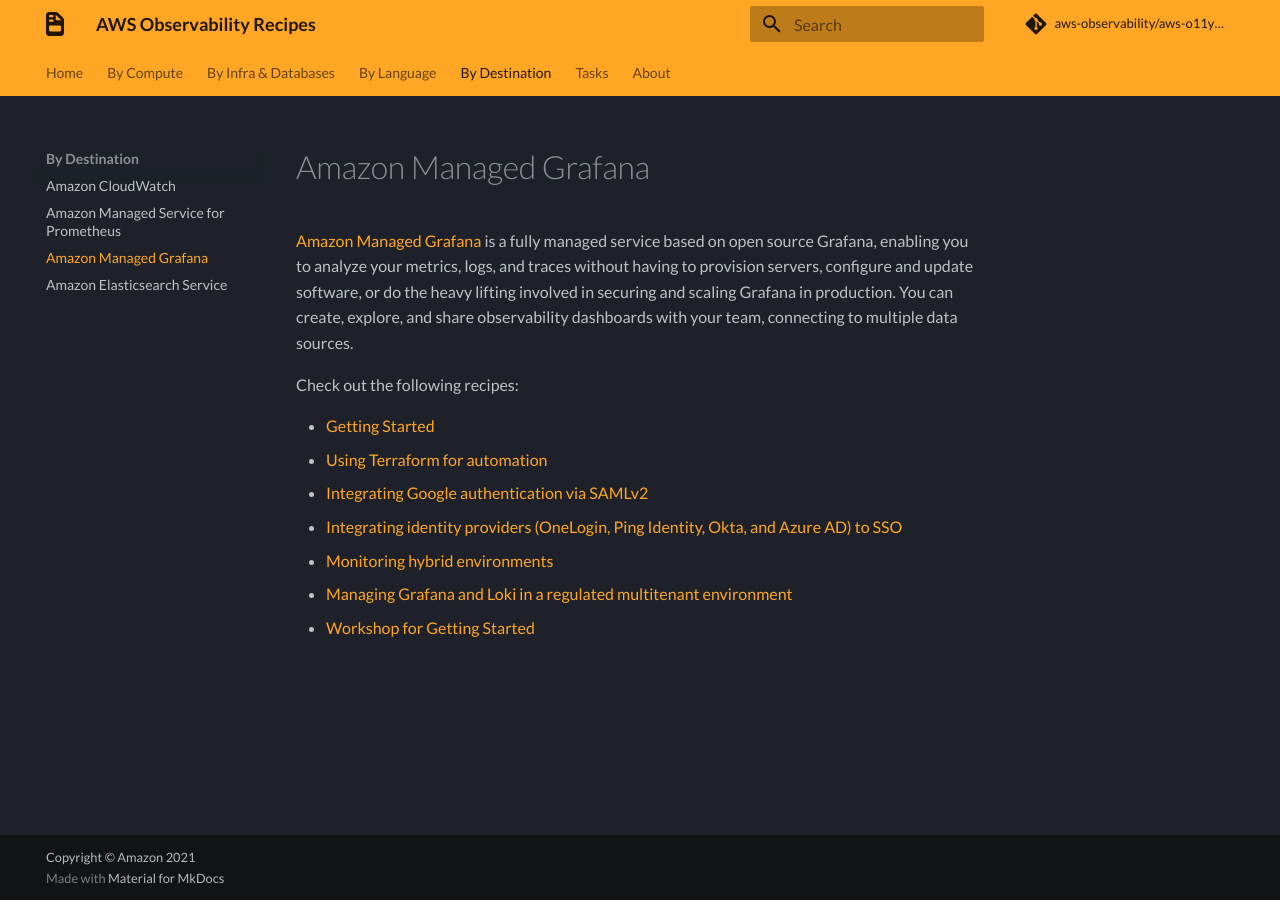
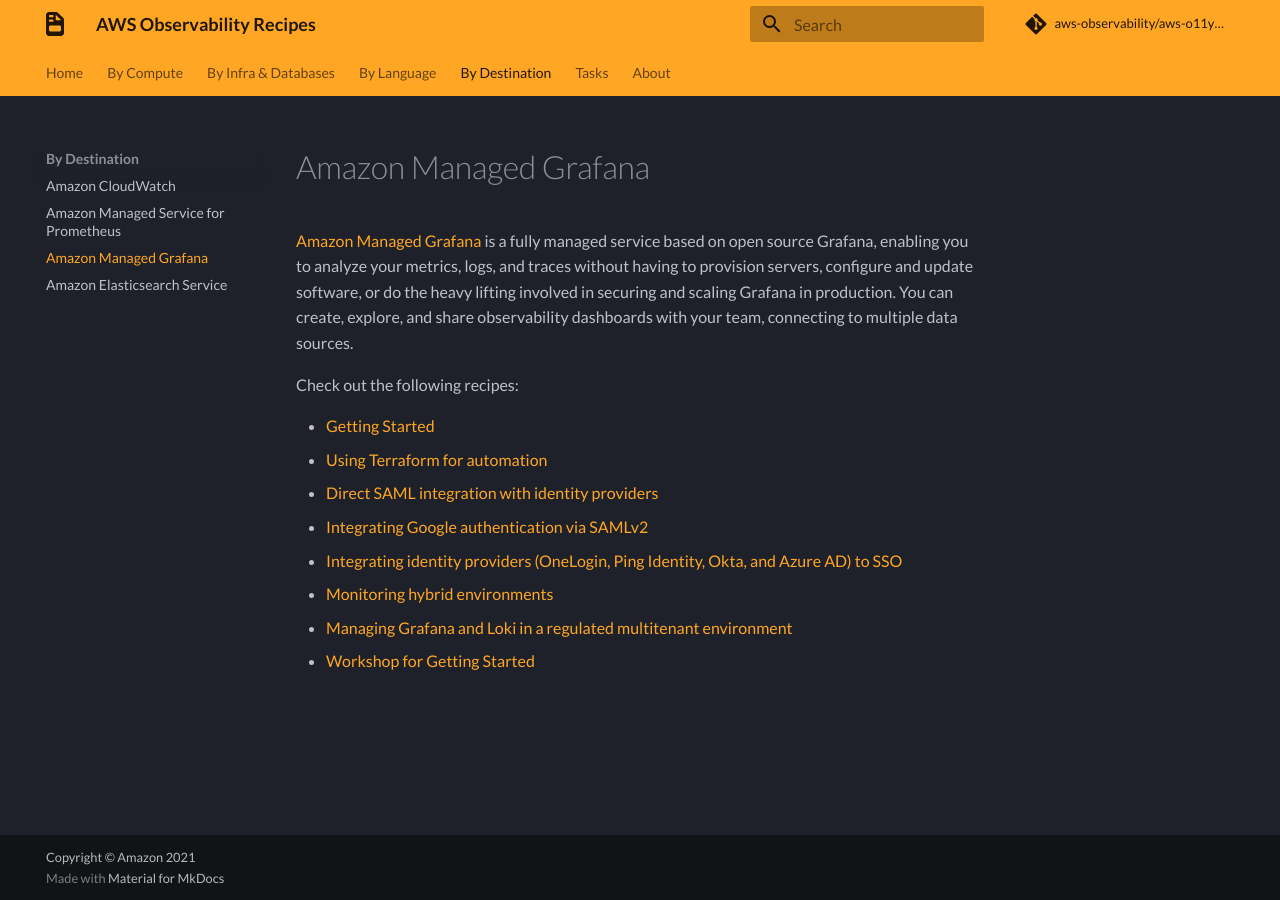
Before and after one commit to aws-observability/aws-o11y-recipes, an MkDocs documentation site: the page built from docs/amg.md, in a window 1280 px wide. Built offline with MkDocs 1.6.1 and Material for MkDocs 9.7.7, drawn with Linux system fonts in a browser that asks for light colours; some web fonts are replaced; comment, search, counter and statistics services are not loaded.

Commit message:
adds AMG SAML link

```diff
--- a/docs/amg.md
+++ b/docs/amg.md
@@ -11,6 +11,7 @@
 
 - [Getting Started][amg-gettingstarted]
 - [Using Terraform for automation][amg-tf-automation]
+- [Direct SAML integration with identity providers][amg-saml]
 - [Integrating Google authentication via SAMLv2][amg-google-idps]
 - [Integrating identity providers (OneLogin, Ping Identity, Okta, and Azure AD) to SSO][amg-idps]
 - [Monitoring hybrid environments][amg-hybridenvs]
@@ -20,6 +21,7 @@
 [amg-main]: https://aws.amazon.com/grafana/
 [amg-gettingstarted]: https://aws.amazon.com/blogs/mt/amazon-managed-grafana-getting-started/
 [amg-tf-automation]: recipes/amg-automation-tf.md
+[amg-saml]: https://aws.amazon.com/blogs/mt/amazon-managed-grafana-supports-direct-saml-integration-with-identity-providers/
 [amg-google-idps]: recipes/amg-google-auth-saml.md
 [amg-idps]: https://aws.amazon.com/blogs/opensource/integrating-identity-providers-such-as-onelogin-ping-identity-okta-and-azure-ad-to-sso-into-aws-managed-service-for-grafana/
 [amg-hybridenvs]: https://aws.amazon.com/blogs/mt/monitoring-hybrid-environments-using-amazon-managed-service-for-grafana/
```
